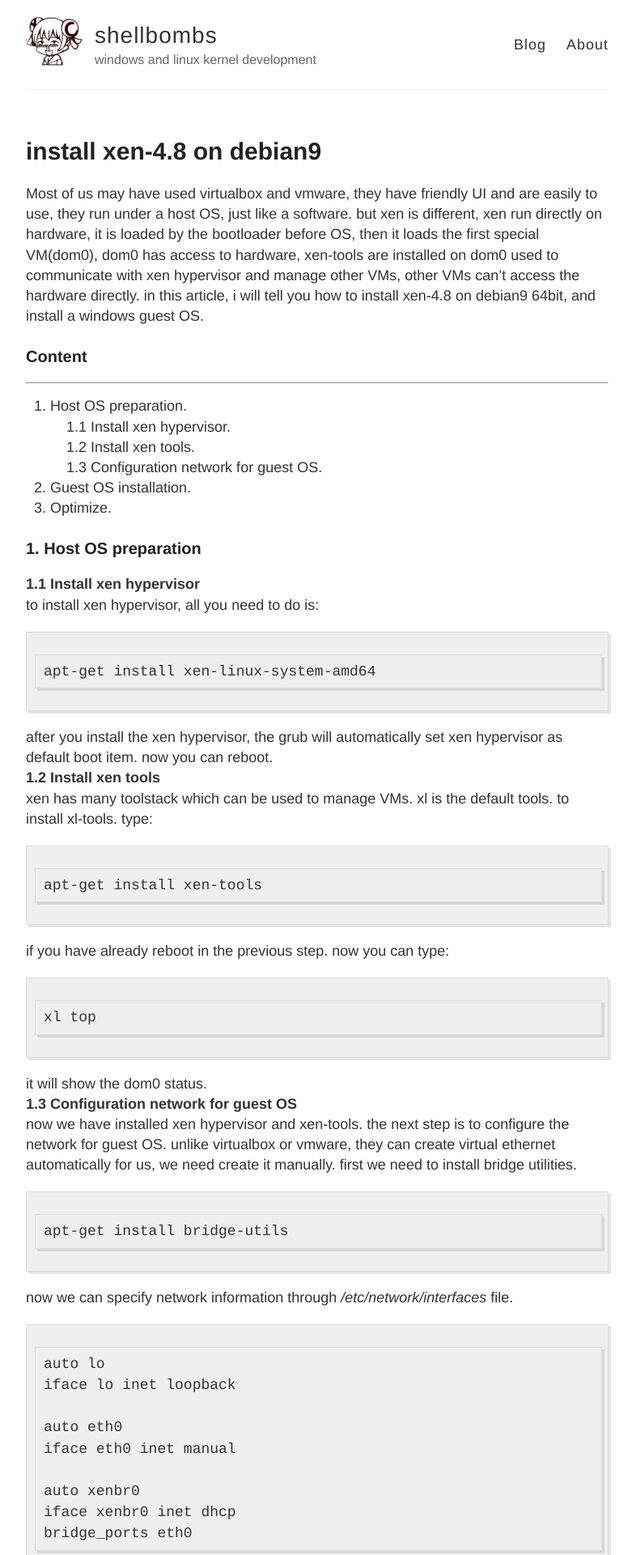
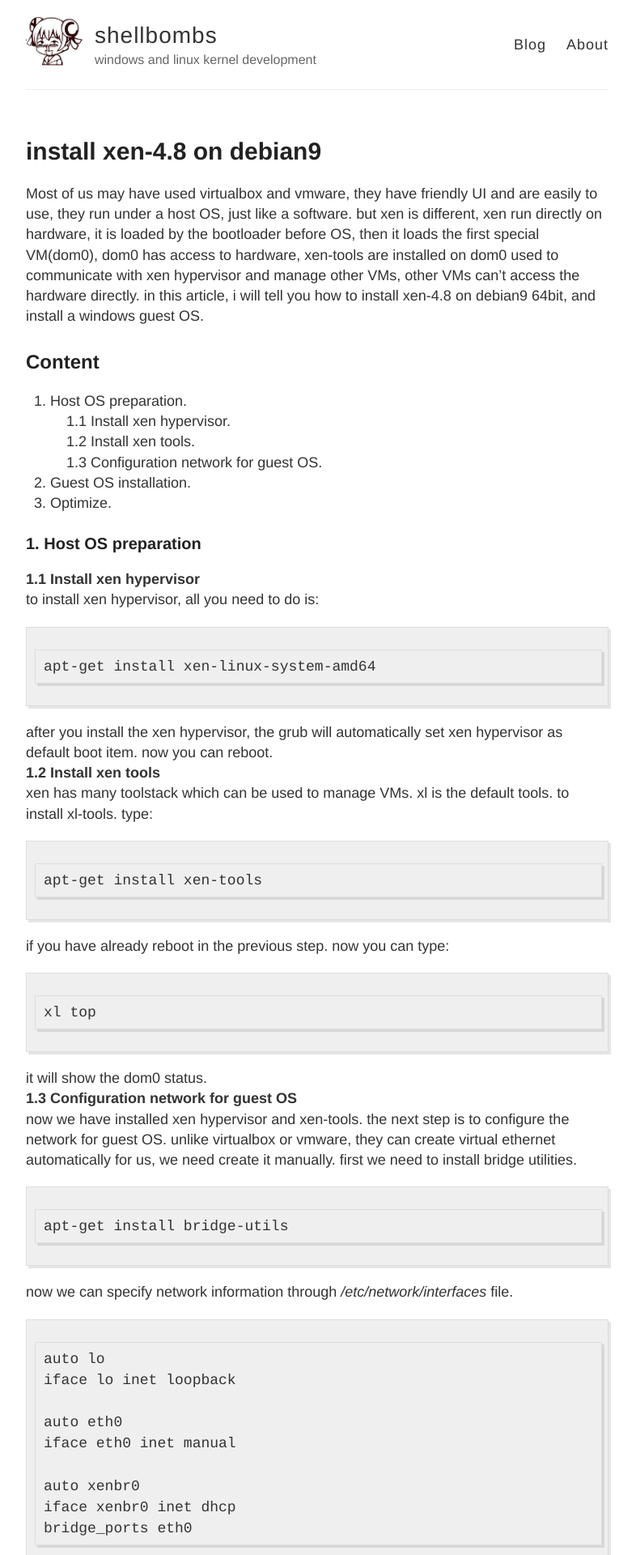
Before and after one commit to shellbombs/shellbombs.github.io, a Jekyll site: the page built from _posts/2017-8-12-install-xen.md, in a window 1280 px wide. Shown: the top 1920 px of the page at 81% size, without its empty margins (248-1034 px from the left). Built offline with Jekyll 4.4.1, drawn with Linux system fonts in a browser that asks for light colours.

Commit message:
fix style issue

```diff
--- a/_posts/2017-8-12-install-xen.md
+++ b/_posts/2017-8-12-install-xen.md
@@ -5,7 +5,7 @@ title: install xen-4.8 on debian9
 
 Most of us may have used virtualbox and vmware, they have friendly UI and are easily to use, they run under a host OS, just like a software. but xen is different, xen run directly on hardware, it is loaded by the bootloader before OS, then it loads the first special VM(dom0), dom0 has access to hardware, xen-tools are installed on dom0 used to communicate with xen hypervisor and manage other VMs, other VMs can't access the hardware directly. in this article, i will tell you how to install xen-4.8 on debian9 64bit, and install a windows guest OS.
 
-### Content
+**Content**
 -------------------------------------------------------------------------
 1. Host OS preparation.
 &nbsp;&nbsp;&nbsp;&nbsp;1.1 Install xen hypervisor.
```
